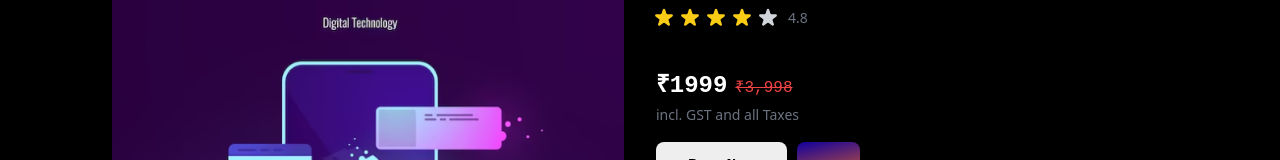
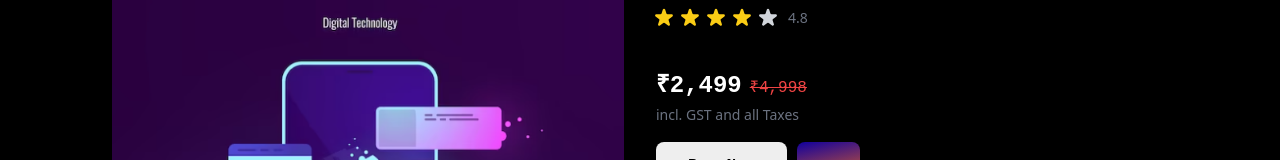
Before and after one commit to officialeduno/Eduno, a Next.js app: page /courses/android in a window 1280 px wide. Shown: the part 202-362 px from the top of the page. Built offline with nearby package versions, Linux system fonts and the light colour scheme.

Commit message:
Basic Bug Test and Android course prize change

```diff
--- a/pages/courses/android.js
+++ b/pages/courses/android.js
@@ -68,8 +68,8 @@ const Android = (props) => {
                                 {/* <!-- price - start --> */}
                                 <div class="mb-4">
                                     <div class="flex items-end gap-2">
-                                        <span class="text-xl font-bold text-white md:text-2xl text-font">₹1999</span>
-                                        <span class="mb-0.5 text-red-500 line-through text-font">₹3,998</span>
+                                        <span class="text-xl font-bold text-white md:text-2xl text-font">₹2,499</span>
+                                        <span class="mb-0.5 text-red-500 line-through text-font">₹4,998</span>
                                     </div>
 
                                     <span class="text-sm text-gray-500">incl. GST and all Taxes</span>
```
Also changed, not shown: pages/index.js (line endings or trailing spaces).
